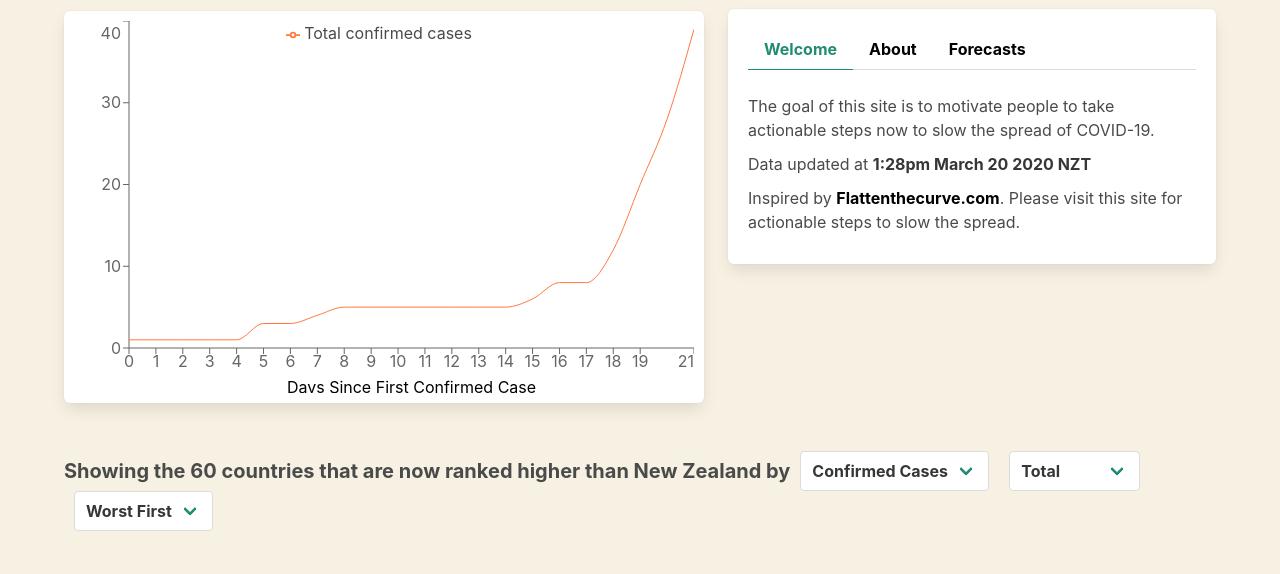
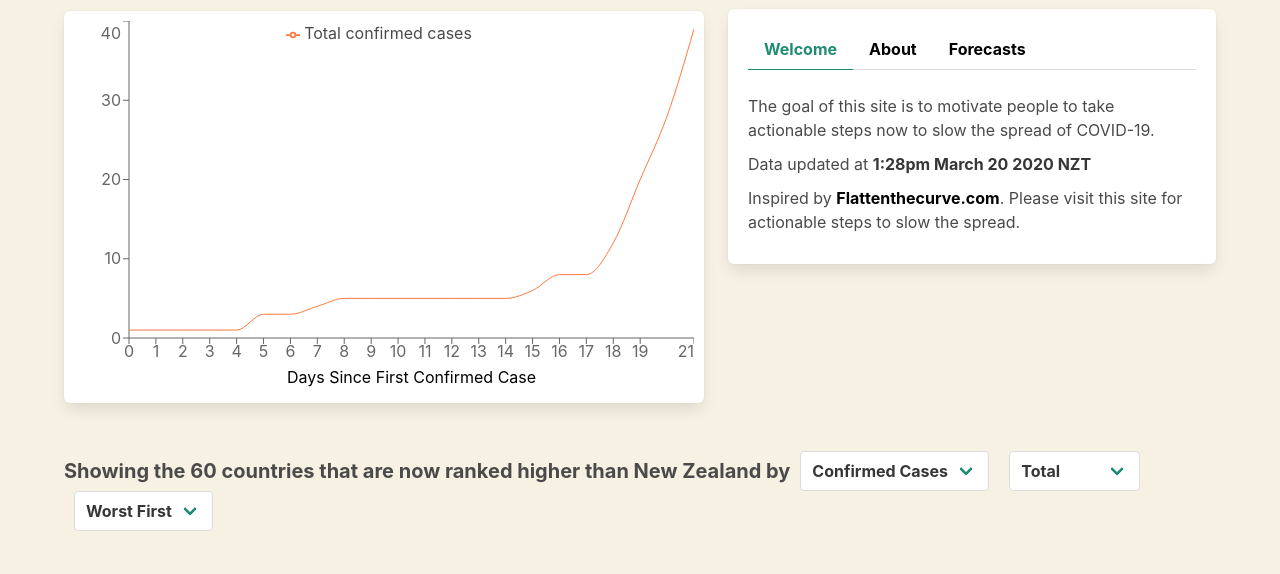
Before and after one commit to carlaiau/flatten-the-curve, a Gatsby site in the folder client/: page / in a window 1280 px wide. Shown: the part 187-761 px from the top of the page. Built offline with nearby package versions, Linux system fonts and the light colour scheme; Gatsby itself is replaced by a stand-in of ours; some packages are replaced by stand-ins of ours.

Commit message:
fix graph padding

```diff
--- a/client/src/components/country-overview-graph.js
+++ b/client/src/components/country-overview-graph.js
@@ -8,7 +8,7 @@ const CountryOverviewGraph = ({active_country, field, full_field_name, width}) =
 
     if(filteredData.length){
       return (
-        <LineChart width={width >= 768 ? 620 : 303} height={width >= 768 ? 372 : 150} data={filteredData} margin={{ bottom: 15 }}>
+        <LineChart width={width >= 768 ? 620 : 303} height={width >= 768 ? 372 : 150} data={filteredData} margin={{ bottom: 25 }}>
           <XAxis
             dataKey="index"
             name="Days"
```
